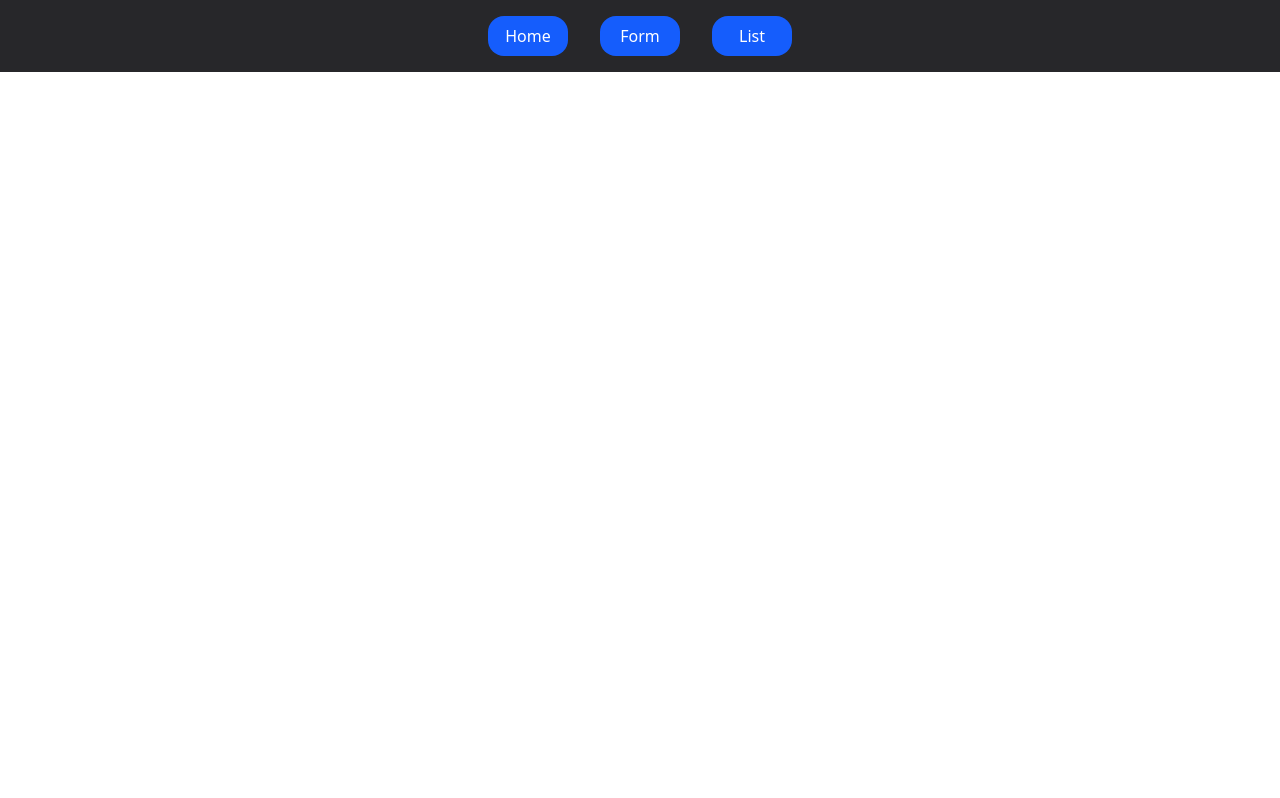
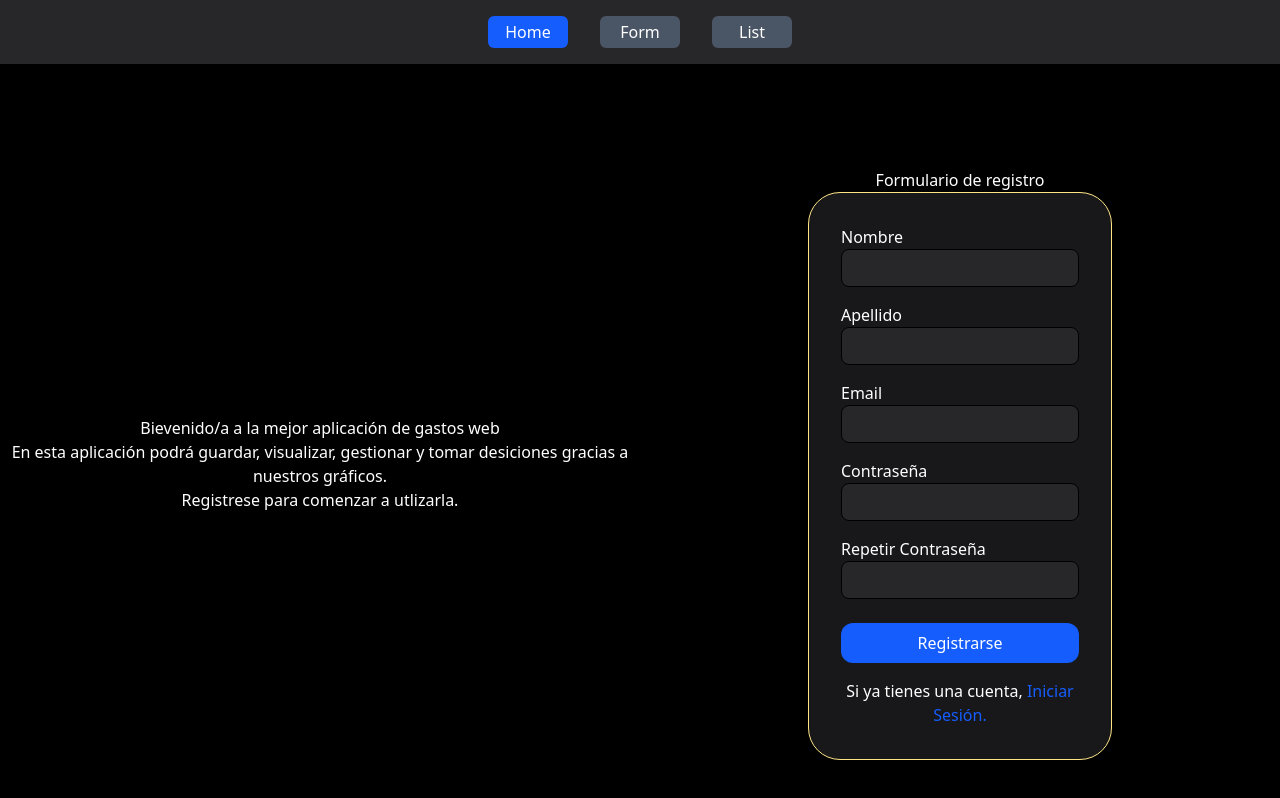
Before and after one commit to JuanmVilches/expense-app-next, a Next.js app: page / in a window 1280 px wide. Shown: the top 798 px of the page. Built offline with nearby package versions, Linux system fonts and the light colour scheme.

Commit message:
Register form, backend empezado

```diff
--- a/app/components/Navigation.tsx
+++ b/app/components/Navigation.tsx
@@ -1,19 +1,32 @@
+"use client";
 import { navLinks } from "@/app/definitions";
 import Link from "next/link";
+import { usePathname } from "next/navigation";
+
 export default function Navigation() {
+  const pathname = usePathname();
+  console.log(pathname);
   return (
     <header>
       <nav className="bg-[#27272a] text-white p-4! h-full">
         <ul className="flex gap-8 justify-center h-full">
-          {navLinks.map((link) => (
+          {navLinks.map((link) => {
+            const isActive = pathname === link.href;
+            console.log(isActive);
+            return (
               <Link
                 key={link.href}
                 href={link.href}
-              className="hover:bg-gray-400 h-full bg-blue-600 p-2! rounded-2xl w-20 text-center"
+                className={`h-full hover:bg-gray-500 bg-gray-600 p-1! rounded-md w-20 text-center duration-300 ${
+                  isActive
+                    ? "bg-blue-600! hover:bg-blue-500! duration-300 "
+                    : ""
+                }`}
               >
                 {link.label}
               </Link>
-          ))}
+            );
+          })}
         </ul>
       </nav>
     </header>
--- /dev/null
+++ b/app/components/RegisterForm.example.tsx
@@ -0,0 +1,106 @@
+/**
+ * EJEMPLO: RegisterForm conectado con backend
+ *
+ * Este es un ejemplo de cómo actualizar tu RegisterForm.tsx
+ * para que se conecte con el backend usando las utilidades de lib/api.ts
+ */
+
+"use client";
+import formStyles from "@/app/ui/form.module.css";
+import Link from "next/link";
+import { useForm } from "react-hook-form";
+import { authAPI } from "@/lib/api";
+import { useRouter } from "next/navigation";
+import { useState } from "react";
+
+interface RegisterValues {
+  name: string;
+  lastname: string;
+  email: string;
+  password: string;
+  repeatpassword: string;
+}
+
+export default function RegisterForm() {
+  const router = useRouter();
+  const [isLoading, setIsLoading] = useState(false);
+  const [error, setError] = useState<string | null>(null);
+
+  const {
+    register,
+    reset,
+    handleSubmit,
+    formState: { errors },
+  } = useForm<RegisterValues>();
+
+  const onSubmit = handleSubmit(async (data) => {
+    setIsLoading(true);
+    setError(null);
+
+    try {
+      // Llamar al backend
+      const response = await authAPI.register({
+        name: data.name,
+        lastname: data.lastname,
+        email: data.email,
+        password: data.password,
+      });
+
+      // Guardar token de autenticación
+      if (response.token) {
+        localStorage.setItem("authToken", response.token);
+        // También puedes guardar información del usuario
+        localStorage.setItem("user", JSON.stringify(response.user));
+      }
+
+      // Limpiar formulario
+      reset();
+
+      // Redirigir o actualizar estado de autenticación
+      router.push("/dashboard"); // o la ruta que prefieras
+    } catch (err: any) {
+      // Manejar errores
+      setError(err.message || "Error al registrar usuario");
+      console.error("Error en registro:", err);
+    } finally {
+      setIsLoading(false);
+    }
+  });
+
+  return (
+    <>
+      <div className={`${formStyles.container} w-1/2 p-4!`}>
+        <h2 className="text-white w-full text-center">
+          Formulario de registro
+        </h2>
+
+        {/* Mostrar error si existe */}
+        {error && (
+          <div className="bg-red-500 text-white p-2 rounded mb-4">{error}</div>
+        )}
+
+        <form
+          onSubmit={onSubmit}
+          className="w-full lg:w-6/12 border p-8! bg-zinc-900 rounded-4xl border-amber-200 flex flex-col justify-around text-white gap-4"
+        >
+          {/* ... resto de tus campos del formulario ... */}
+
+          <button
+            type="submit"
+            disabled={isLoading}
+            className="bg-blue-600 p-2! rounded-xl mt-2! hover:bg-blue-500 transition duration-300 cursor-pointer disabled:opacity-50 disabled:cursor-not-allowed"
+          >
+            {isLoading ? "Registrando..." : "Registrarse"}
+          </button>
+
+          <span className="text-white text-center">
+            Si ya tienes una cuenta,{" "}
+            <Link className="text-blue-600" href="/login">
+              Iniciar Sesión.
+            </Link>
+          </span>
+        </form>
+      </div>
+    </>
+  );
+}
--- /dev/null
+++ b/app/components/RegisterForm.tsx
@@ -0,0 +1,155 @@
+"use client";
+import formStyles from "@/app/ui/form.module.css";
+import Link from "next/link";
+import { useForm } from "react-hook-form";
+
+interface RegisterValues {
+  name: string;
+  lastname: string;
+  email: string;
+  password: string;
+  repeatpassword: string;
+  id: string;
+  createdAt: Date;
+}
+
+export default function RegisterForm() {
+  const {
+    register,
+    reset,
+    handleSubmit,
+    formState: { errors },
+  } = useForm<RegisterValues>();
+
+  const onSubmit = handleSubmit((data) => {
+    console.log(data);
+    reset();
+  });
+
+  return (
+    <>
+      <div className={`${formStyles.container} w-1/2 p-4!`}>
+        <h2 className="text-white w-full text-center">
+          Formulario de registro
+        </h2>
+        <form
+          action=""
+          onSubmit={onSubmit}
+          className="w-full lg:w-6/12 border p-8! bg-zinc-900 rounded-4xl border-amber-200 flex flex-col justify-around text-white gap-4"
+        >
+          <div className={formStyles.inputGroup}>
+            <label htmlFor="name">Nombre</label>
+            <input
+              type="text"
+              id="name"
+              className={formStyles.input}
+              {...register("name", {
+                minLength: 3,
+                required: {
+                  value: true,
+                  message: "El nombre es requerido",
+                },
+              })}
+            />
+            {errors.name && (
+              <span className={formStyles.error}>{errors.name.message}</span>
+            )}
+          </div>
+          <div className={formStyles.inputGroup}>
+            <label htmlFor="lastname">Apellido</label>
+            <input
+              className={formStyles.input}
+              type="text"
+              id="lastname"
+              {...register("lastname", {
+                minLength: 3,
+                required: {
+                  value: true,
+                  message: "El apellido es requerido",
+                },
+              })}
+            />
+            {errors.lastname && (
+              <span className={formStyles.error}>
+                {errors.lastname.message}
+              </span>
+            )}
+          </div>
+          <div className={formStyles.inputGroup}>
+            <label htmlFor="email">Email</label>
+            <input
+              className={formStyles.input}
+              id="email"
+              {...register("email", {
+                required: {
+                  value: true,
+                  message: "El email es requerido",
+                },
+              })}
+            />
+            {errors.email && (
+              <span className={formStyles.error}>{errors.email.message}</span>
+            )}
+          </div>
+          <div className={formStyles.inputGroup}>
+            <label htmlFor="password">Contraseña</label>
+            <input
+              type="password"
+              id="password"
+              className={formStyles.input}
+              {...register("password", {
+                required: {
+                  value: true,
+                  message: "La contraseña es requerida",
+                },
+                minLength: {
+                  value: 6,
+                  message: "Debe tener al menos 6 caracteres",
+                },
+              })}
+            />
+            {errors.password && (
+              <span className={formStyles.error}>
+                {errors.password.message}
+              </span>
+            )}
+          </div>
+          <div className={formStyles.inputGroup}>
+            <label htmlFor="repeatpassword">Repetir Contraseña</label>
+            <input
+              type="password"
+              id="repeatpassword"
+              className={formStyles.input}
+              {...register("repeatpassword", {
+                required: {
+                  value: true,
+                  message: "Debe repetir la contraseña",
+                },
+                validate: (value, formValues) =>
+                  value === formValues.password ||
+                  "Las contraseñas no coinciden",
+              })}
+            />
+            {errors.repeatpassword && (
+              <span className={formStyles.error}>
+                {errors.repeatpassword.message}
+              </span>
+            )}
+          </div>
+          <button
+            type="submit"
+            className="bg-blue-600 p-2! rounded-xl mt-2! hover:bg-blue-500 transition duration-300 cursor-pointer"
+          >
+            Registrarse
+          </button>
+          <span className="text-white text-center">
+            Si ya tienes una cuenta,{" "}
+            <Link className="text-blue-600" href={""}>
+              Iniciar Sesión.
+            </Link>
+          </span>
+        </form>
+      </div>
+    </>
+  );
+}
--- a/app/form/page.tsx
+++ b/app/form/page.tsx
@@ -1,25 +1,30 @@
 "use client";
 import formStyles from "@/app/ui/form.module.css";
 import { useForm } from "react-hook-form";
-import {useExpenses} from "@/app/context/ExpenseContext"
+import { useExpenses } from "@/app/context/ExpenseContext";
 
 interface FormValues {
   descripcion: string;
   monto: number;
   categoria: string;
   fecha: string;
-  id: string
+  id: string;
 }
 
 export default function Form() {
-  const {addExpense} = useExpenses()
-  const {register, reset, handleSubmit, formState:{errors}} = useForm<FormValues>()
+  const { addExpense } = useExpenses();
+  const {
+    register,
+    reset,
+    handleSubmit,
+    formState: { errors },
+  } = useForm<FormValues>();
 
   const onSubmit = handleSubmit((data) => {
-    console.log(data)
-    addExpense(data)
-    reset()
-  })
+    console.log(data);
+    addExpense(data);
+    reset();
+  });
 
   return (
     <>
@@ -32,34 +37,52 @@ export default function Form() {
         >
           <div className={formStyles.inputGroup}>
             <label htmlFor="descripcion">Descripción</label>
-            <input type="text" id="descripcion" className={formStyles.input}
+            <input
+              type="text"
+              id="descripcion"
+              className={formStyles.input}
               {...register("descripcion", {
                 required: {
                   value: true,
-                message: "La descripción es requerida"
-              }
-            })} />
-            {errors.descripcion && <span className={formStyles.error}>{errors.descripcion.message}</span>}
+                  message: "La descripción es requerida",
+                },
+              })}
+            />
+            {errors.descripcion && (
+              <span className={formStyles.error}>
+                {errors.descripcion.message}
+              </span>
+            )}
           </div>
           <div className={formStyles.inputGroup}>
             <label htmlFor="monto">Monto</label>
-            <input type="number" id="monto" className={formStyles.input} {...register("monto", {
+            <input
+              type="number"
+              id="monto"
+              className={formStyles.input}
+              {...register("monto", {
                 required: {
                   value: true,
-                message: "El monto es requerido"
-              }
-            })} />
-            {errors.monto && <span className={formStyles.error}>{errors.monto.message}</span>}
+                  message: "El monto es requerido",
+                },
+              })}
+            />
+            {errors.monto && (
+              <span className={formStyles.error}>{errors.monto.message}</span>
+            )}
           </div>
           <div className={formStyles.inputGroup}>
             <label htmlFor="categoria">Categoria</label>
-            <select id="categoria" className={formStyles.input}
+            <select
+              id="categoria"
+              className={formStyles.input}
               {...register("categoria", {
                 required: {
                   value: true,
-                message: "La categoria es requerida"
-              }
-            })}>
+                  message: "La categoria es requerida",
+                },
+              })}
+            >
               <option value=""></option>
               <option value="Supermercado">Supermercado</option>
               <option value="Ropa">Ropa</option>
@@ -68,19 +91,34 @@ export default function Form() {
               <option value="Tarjeta">Tarjeta</option>
               <option value="Otros">Otros</option>
             </select>
-            {errors.categoria && <span className={formStyles.error}>{errors.categoria.message}</span>}
+            {errors.categoria && (
+              <span className={formStyles.error}>
+                {errors.categoria.message}
+              </span>
+            )}
           </div>
           <div className={formStyles.inputGroup}>
             <label htmlFor="">Fecha</label>
-            <input type="date" className={formStyles.input} {...register("fecha", {
+            <input
+              type="date"
+              className={formStyles.input}
+              {...register("fecha", {
                 required: {
                   value: true,
-                message: "La fecha es requerida"
-              }
-            })}/>
-            {errors.fecha && <span className={formStyles.error}>{errors.fecha.message}</span>}
+                  message: "La fecha es requerida",
+                },
+              })}
+            />
+            {errors.fecha && (
+              <span className={formStyles.error}>{errors.fecha.message}</span>
+            )}
           </div>
-          <button type="submit" className="bg-blue-500 p-2! rounded-xl mt-2! hover:bg-blue-800 transition duration-300 cursor-pointer">Agregar gasto</button>
+          <button
+            type="submit"
+            className="bg-blue-600 p-2! rounded-xl mt-2! hover:bg-blue-500 transition duration-300 cursor-pointer"
+          >
+            Agregar gasto
+          </button>
         </form>
       </div>
     </>
--- a/app/list/page.tsx
+++ b/app/list/page.tsx
@@ -1,34 +1,48 @@
-'use client'
-import { useExpenses } from "../context/ExpenseContext"
-import listStyles from "@/app/ui/list.module.css"
+"use client";
+import { useExpenses } from "../context/ExpenseContext";
+import listStyles from "@/app/ui/list.module.css";
 
 export default function List() {
-
-  const {expenses, deleteExpense} = useExpenses()
-  console.log(expenses)
+  const { expenses, deleteExpense } = useExpenses();
   return (
-
     <>
-      <main className="bg-black p-6!">
-        <h2 className="text-white text-4xl text-center pt-7! font-bold">Lista de gastos</h2>
-        <p className="text-[#B3B3B3] text-center text-s mt-2!">Visualiza y gestiona tus gastos</p>
+      <main className="bg-black p-6! min-h-dvh">
+        <h2 className="text-white text-4xl text-center pt-7! font-bold">
+          Lista de gastos
+        </h2>
+        <p className="text-[#B3B3B3] text-center text-s mt-2!">
+          Visualiza y gestiona tus gastos
+        </p>
         <div className={listStyles.container}>
-          {expenses.map((expense) => <div className="flex justify-between p-4! bg-[#333333] text-white rounded-xl border border-zinc-200 hover:bg-[#4D4D4D] transition duration-200" key={expense.id}>
+          {expenses.map((expense) => (
+            <div
+              className="flex justify-between p-4! bg-[#333333] text-white rounded-xl border border-zinc-200 hover:bg-[#4D4D4D] transition duration-200"
+              key={expense.id}
+            >
               <div className="flex items-center gap-6 mt-2.5">
                 <div className="col">
                   <span>{expense.descripcion}</span>
                   <p>{expense.fecha}</p>
                 </div>
-              <span className="bg-blue-400 p-1! rounded text-white text-sm">{expense.categoria}</span>
+                <span className="bg-blue-400 p-1! rounded text-white text-sm">
+                  {expense.categoria}
+                </span>
               </div>
               <div className="flex items-center gap-8">
-              <span className="text-red-400 font-bold text-lg">${expense.monto}</span>
-              <button className="cursor-pointer" onClick={()=>deleteExpense(expense.id)}>Eliminar </button>
+                <span className="text-red-400 font-bold text-lg">
+                  ${expense.monto}
+                </span>
+                <button
+                  className="cursor-pointer"
+                  onClick={() => deleteExpense(expense.id)}
+                >
+                  Eliminar{" "}
+                </button>
               </div>
-          </div>)}
-
+            </div>
+          ))}
         </div>
       </main>
     </>
-  )
+  );
 }
--- a/app/page.tsx
+++ b/app/page.tsx
@@ -1,5 +1,23 @@
+import RegisterForm from "../app/components/RegisterForm";
 export default async function Home() {
-  return;
-
-  <div>Hello World</div>;
+  return (
+    <div
+      className="bg-black min-h-dvh flex
+    items-center "
+    >
+      <div className="w-1/2">
+        <h2 className="text-white text-center">
+          Bievenido/a a la mejor aplicación de gastos web
+        </h2>
+        <p className="text-white text-center">
+          En esta aplicación podrá guardar, visualizar, gestionar y tomar
+          desiciones gracias a nuestros gráficos.
+        </p>
+        <p className="text-white text-center">
+          Registrese para comenzar a utlizarla.
+        </p>
+      </div>
+      <RegisterForm />
+    </div>
+  );
 }
```
Also changed, not shown: app/login/page.tsx (added), lib/api.ts (added), 1 other file (tests, documents, lock files or other folders). Lines whose indentation alone changed are shown as unchanged.
